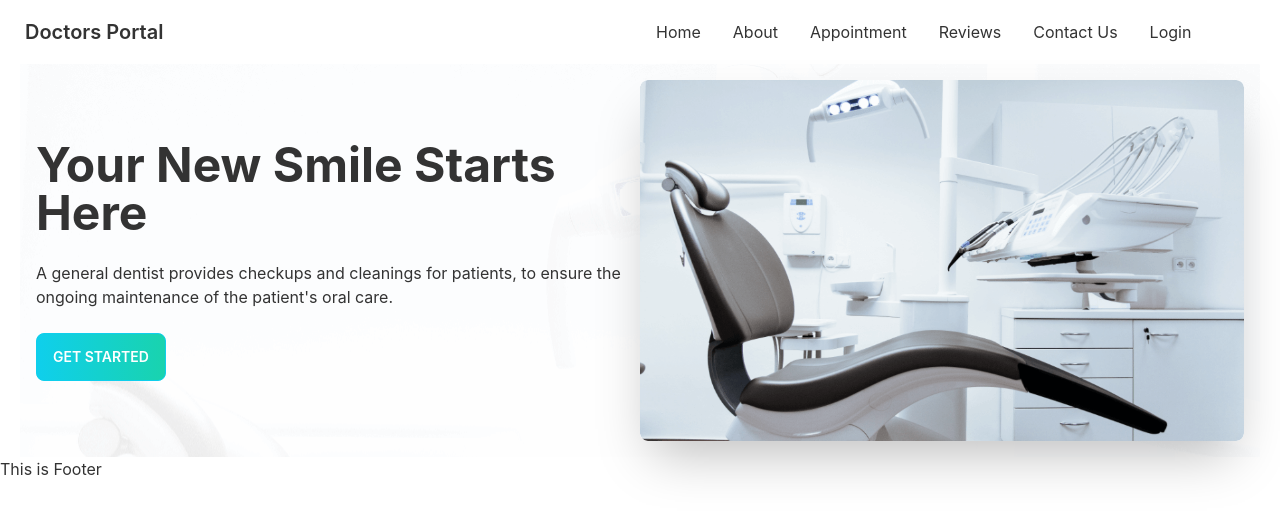
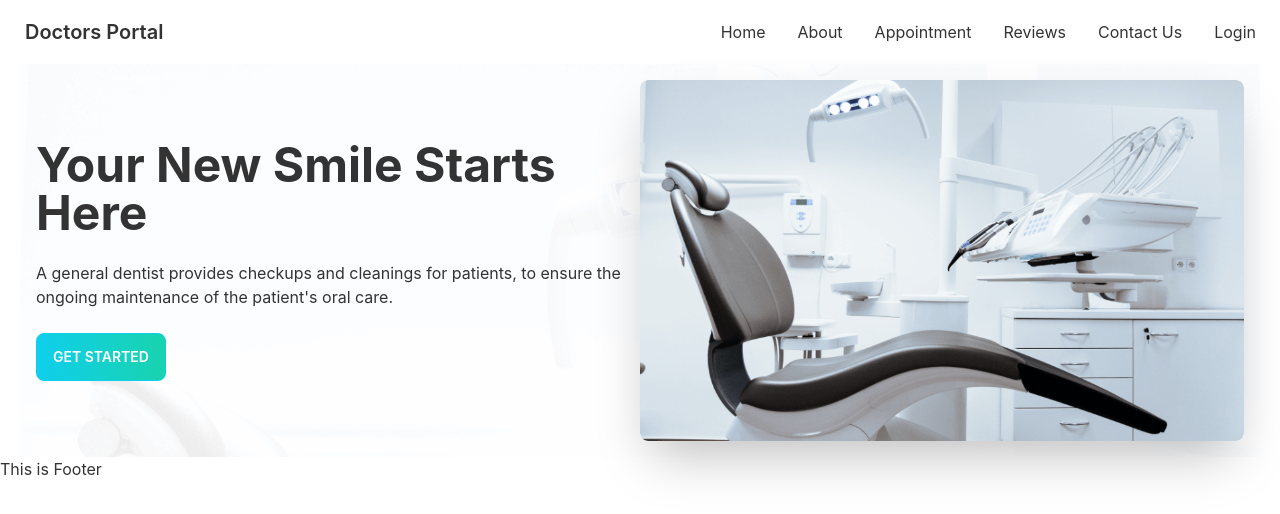
Before and after one commit to Abu-Saleh-Rony/doctors-portal-client-site, a React (Create React App) app: page / in a window 1280 px wide. Shown: the top 514 px of the page. Built offline with nearby package versions, Linux system fonts and the light colour scheme.

Commit message:
added banner reshape

```diff
--- a/src/pages/shared/Navbar/Navbar.js
+++ b/src/pages/shared/Navbar/Navbar.js
@@ -3,7 +3,7 @@ import { Link } from 'react-router-dom';
 
 const Navbar = () => {
     return (
-        <div className="navbar bg-base-100">
+        <div className="navbar bg-base-100 flex justify-between">
             <div className="navbar-start">
                 <div className="dropdown">
                     <label tabIndex={0} className="btn btn-ghost lg:hidden">
```
